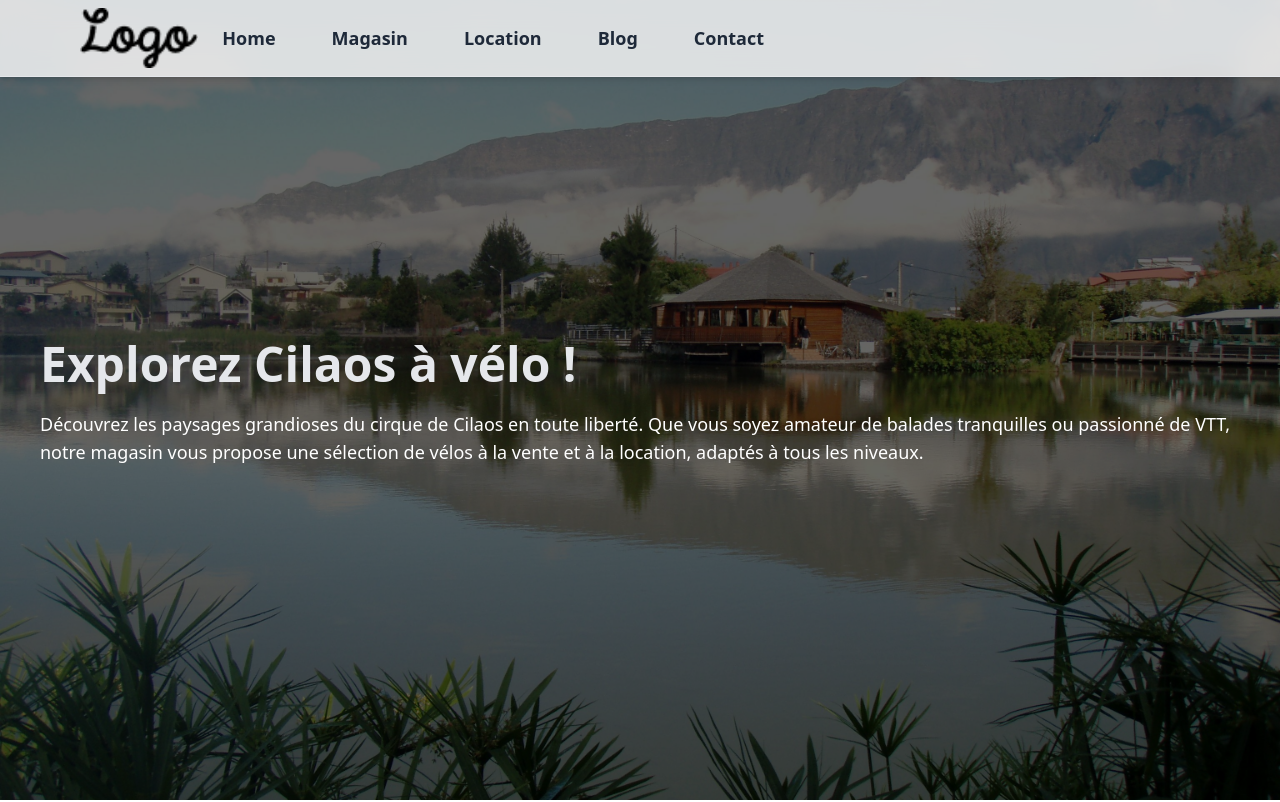
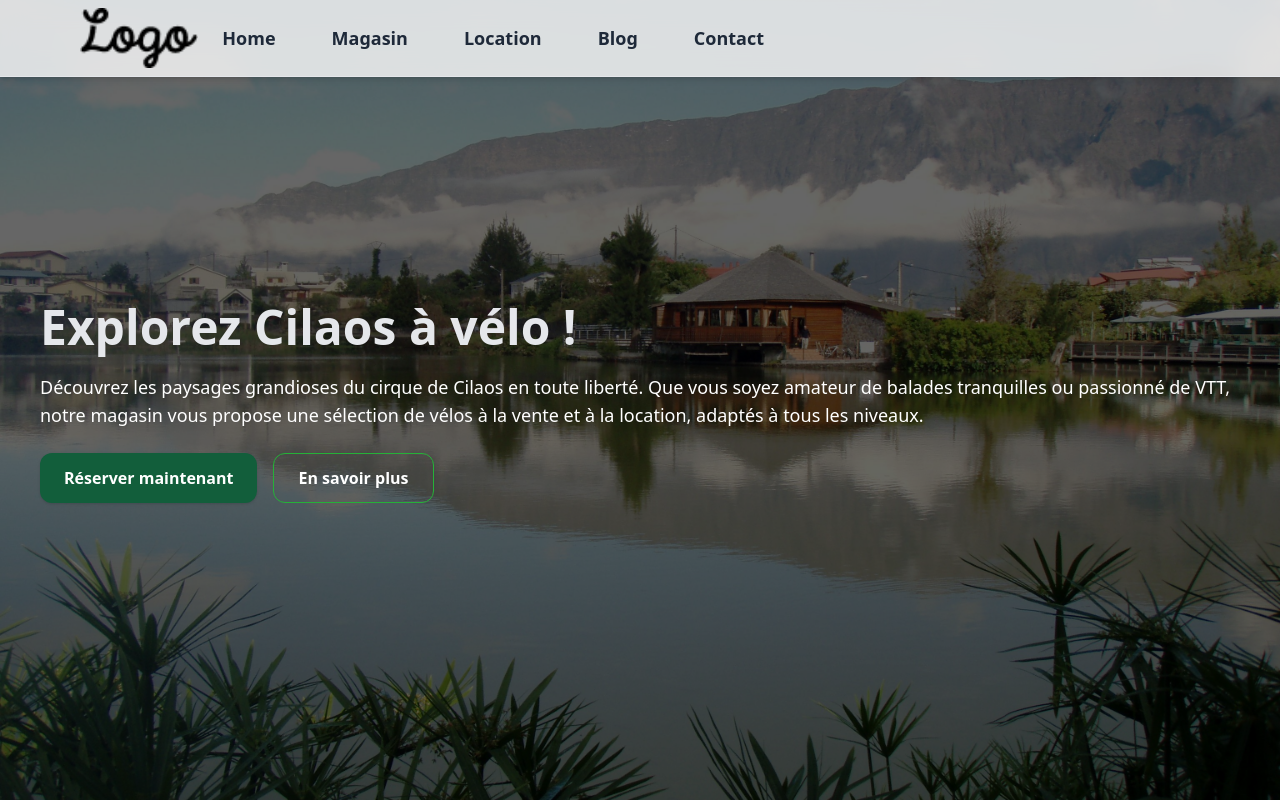
Before and after one commit to raphpay/Tof-Bike, a React (Vite) app: page / in a window 1280 px wide. Shown: the top 802 px of the page. Built offline with nearby package versions, Linux system fonts and the light colour scheme.

Commit message:
Create reusable buttons

```diff
--- a/package.json
+++ b/package.json
@@ -11,6 +11,7 @@
   },
   "dependencies": {
     "@tailwindcss/vite": "^4.1.11",
+    "classnames": "^2.5.1",
     "framer-motion": "^12.23.9",
     "lucide-react": "^0.525.0",
     "prettier": "^3.6.2",
--- /dev/null
+++ b/src/ui/components/Button.tsx
@@ -0,0 +1,32 @@
+import classNames from "classnames";
+import React from "react";
+
+type ButtonProps = {
+  title: string;
+  variant?: "primary" | "secondary";
+  onClick?: () => void;
+  className?: string;
+};
+
+const baseStyles = "px-6 py-3 font-semibold rounded-xl transition duration-300";
+
+const Button: React.FC<ButtonProps> = ({
+  title,
+  variant = "primary",
+  onClick,
+  className,
+}) => {
+  const buttonClass = classNames(baseStyles, className, {
+    "bg-primary text-white shadow hover:bg-primary-dark": variant === "primary",
+    "border border-secondary text-white hover:bg-secondary-darker hover:text-white":
+      variant === "secondary",
+  });
+
+  return (
+    <button className={buttonClass} onClick={onClick}>
+      {title}
+    </button>
+  );
+};
+
+export default Button;
--- a/src/ui/section/HeroSection.tsx
+++ b/src/ui/section/HeroSection.tsx
@@ -1,21 +1,20 @@
 import React from "react";
 import Hero from "../../assets/hero.jpg";
+import Button from "../components/Button"; // adjust path as needed
 
-// Styles
 const section = "relative flex flex-col h-full w-full bg-cover bg-center";
 const container = "relative z-10 flex flex-col justify-center h-screen mx-10";
-const overlay = "absolute inset-0 bg-black/60"; // Dark overlay
+const overlay = "absolute inset-0 bg-black/60";
 const headline =
   "mb-4 text-3xl leading-tight font-extrabold text-gray-200 md:text-5xl";
-const description = "text-md md:text-lg text-white";
+const description = "text-md md:text-lg text-white mb-6";
+const buttonGroup = "flex flex-col sm:flex-row gap-4";
 
 const HeroSection: React.FC = () => {
   return (
     <section className={section} style={{ backgroundImage: `url(${Hero})` }}>
-      {/* Overlay */}
       <div className={overlay}></div>
 
-      {/* Content */}
       <div className={container}>
         <h1 className={headline}>Explorez Cilaos à vélo !</h1>
         <p className={description}>
@@ -24,6 +23,19 @@ const HeroSection: React.FC = () => {
           VTT, notre magasin vous propose une sélection de vélos à la vente et à
           la location, adaptés à tous les niveaux.
         </p>
+
+        <div className={buttonGroup}>
+          <Button
+            title="Réserver maintenant"
+            variant="primary"
+            onClick={() => console.log("Réservation")}
+          />
+          <Button
+            title="En savoir plus"
+            variant="secondary"
+            onClick={() => console.log("Plus d'infos")}
+          />
+        </div>
       </div>
     </section>
   );
```
Also changed, not shown: 1 other file (tests, documents, lock files or other folders).
